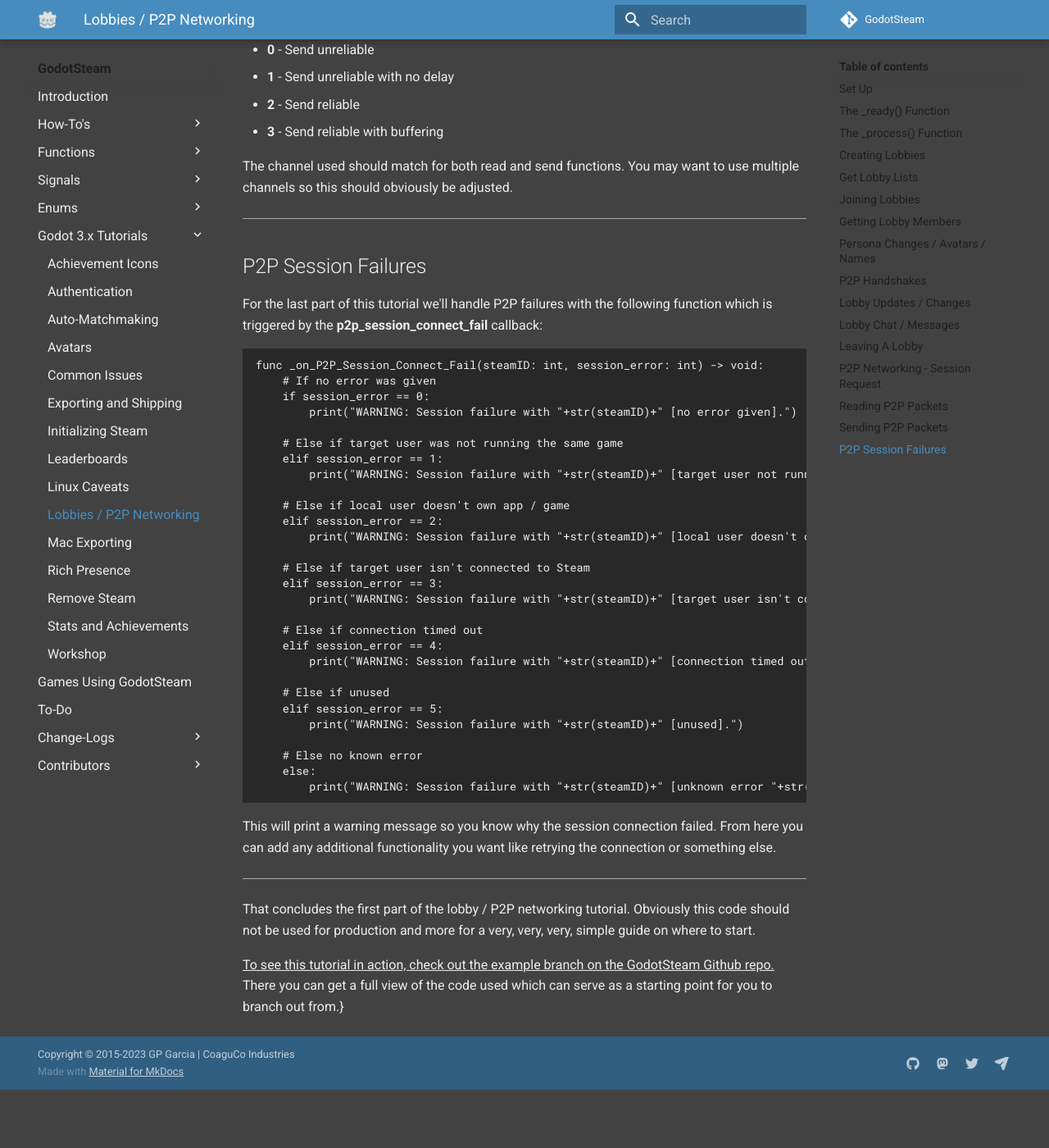
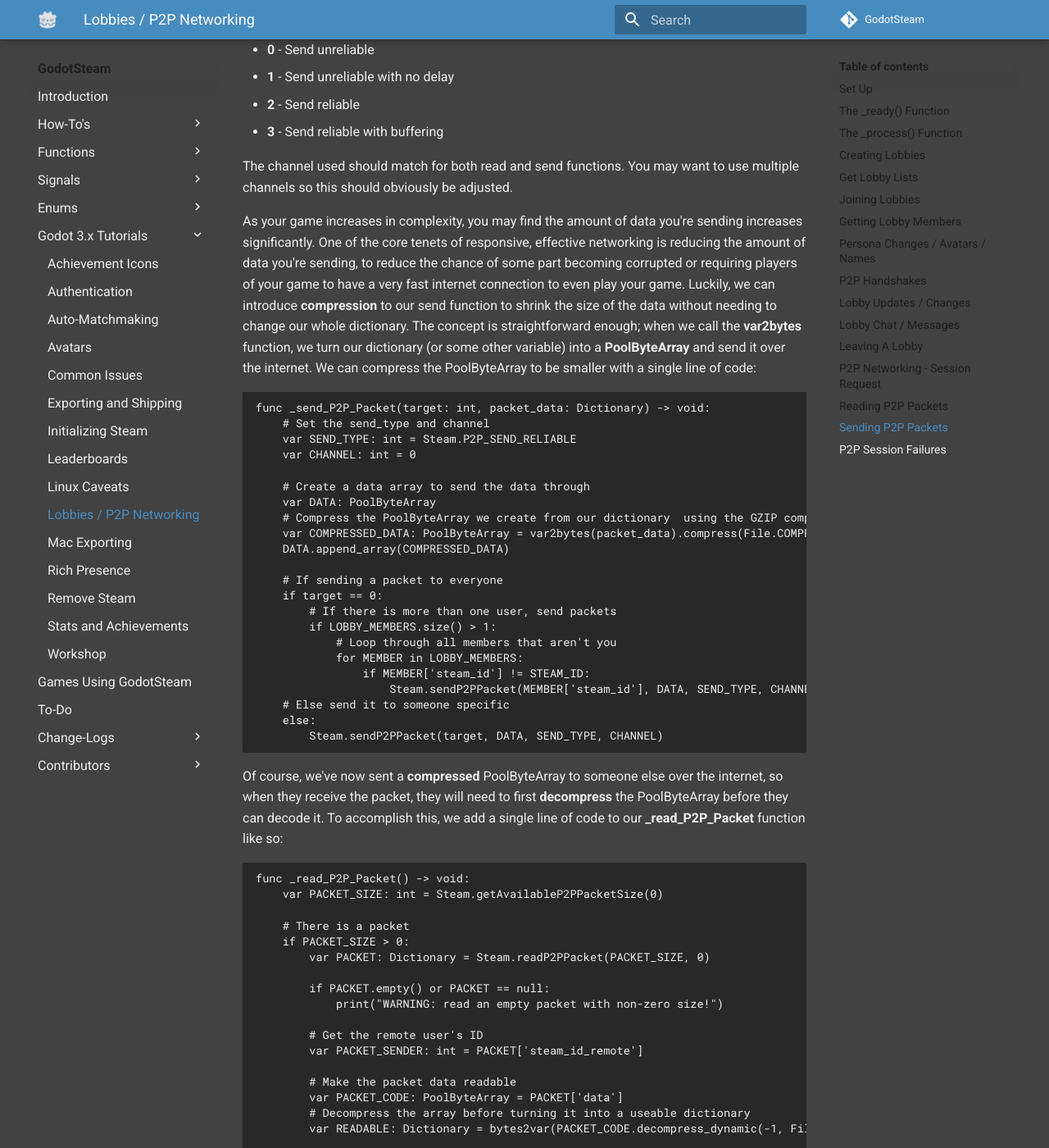
Before and after one commit to GodotSteam/GodotSteam, an MkDocs documentation site: the page built from docs/tutorials/lobbies_p2p.md, in a window 1280 px wide and 1400 px high, scrolled down 12981 px. Shown: the whole window at 82% size. Built offline with MkDocs 1.6.1 and Material for MkDocs 9.7.7, drawn with Linux system fonts in a browser that asks for light colours; comment, search, counter and statistics services are not loaded; before the commit the page ends 14310 px from its top, so only the background shows below that; some of the changed text lies outside the part shown.

Commit message:
Fixed sidebar todo link, fixed missing compression for p2p

`````diff
--- a/docs/tutorials/lobbies_p2p.md
+++ b/docs/tutorials/lobbies_p2p.md
@@ -542,6 +542,62 @@
 
 The channel used should match for both read and send functions. You may want to use multiple channels so this should obviously be adjusted.
 
+As your game increases in complexity, you may find the amount of data you're sending increases significantly. One of the core tenets of responsive, effective networking is reducing the amount of data you're sending, to reduce the chance of some part becoming corrupted or requiring players of your game to have a very fast internet connection to even play your game. Luckily, we can introduce **compression** to our send function to shrink the size of the data without needing to change our whole dictionary. The concept is straightforward enough; when we call the **var2bytes** function, we turn our dictionary (or some other variable) into a **PoolByteArray** and send it over the internet. We can compress the PoolByteArray to be smaller with a single line of code:
+
+````
+func _send_P2P_Packet(target: int, packet_data: Dictionary) -> void:
+	# Set the send_type and channel
+	var SEND_TYPE: int = Steam.P2P_SEND_RELIABLE
+	var CHANNEL: int = 0
+
+	# Create a data array to send the data through
+	var DATA: PoolByteArray
+	# Compress the PoolByteArray we create from our dictionary  using the GZIP compression method
+	var COMPRESSED_DATA: PoolByteArray = var2bytes(packet_data).compress(File.COMPRESSION_GZIP)
+	DATA.append_array(COMPRESSED_DATA)
+
+	# If sending a packet to everyone
+	if target == 0:
+		# If there is more than one user, send packets
+		if LOBBY_MEMBERS.size() > 1:
+			# Loop through all members that aren't you
+			for MEMBER in LOBBY_MEMBERS:
+				if MEMBER['steam_id'] != STEAM_ID:
+					Steam.sendP2PPacket(MEMBER['steam_id'], DATA, SEND_TYPE, CHANNEL)
+	# Else send it to someone specific
+	else:
+		Steam.sendP2PPacket(target, DATA, SEND_TYPE, CHANNEL)
+````
+
+Of course, we've now sent a **compressed** PoolByteArray to someone else over the internet, so when they receive the packet, they will need to first **decompress** the PoolByteArray before they can decode it.
+		To accomplish this, we add a single line of code to our **\_read_P2P_Packet** function like so:
+````
+func _read_P2P_Packet() -> void:
+	var PACKET_SIZE: int = Steam.getAvailableP2PPacketSize(0)
+
+	# There is a packet
+	if PACKET_SIZE > 0:
+		var PACKET: Dictionary = Steam.readP2PPacket(PACKET_SIZE, 0)
+
+		if PACKET.empty() or PACKET == null:
+			print("WARNING: read an empty packet with non-zero size!")
+
+		# Get the remote user's ID
+		var PACKET_SENDER: int = PACKET['steam_id_remote']
+
+		# Make the packet data readable
+		var PACKET_CODE: PoolByteArray = PACKET['data']
+		# Decompress the array before turning it into a useable dictionary
+		var READABLE: Dictionary = bytes2var(PACKET_CODE.decompress_dynamic(-1, File.COMPRESSION_GZIP))
+
+		# Print the packet to output
+		print("Packet: "+str(READABLE))
+
+		# Append logic here to deal with packet data
+````
+
+The key point to note here is the format **must be the same for sending and receiving**. There's a whole lot to read about compression in Godot, far beyond this tutorial; to learn more, [read all about it here.](https://docs.godotengine.org/en/stable/classes/class_poolbytearray.html#class-poolbytearray-method-compress)
+
 ---
 
 ## P2P Session Failures
--- a/mkdocs.yml
+++ b/mkdocs.yml
@@ -109,7 +109,7 @@
     - Stats and Achievements: 'tutorials/stats_achievements.md'
     - Workshop: 'tutorials/workshop.md'
   - Games Using GodotSteam: 'games.md'
-  - To-Do: 'https://github.com/Gramps/GodotSteam/projects/1'
+  - To-Do: 'https://github.com/users/Gramps/projects/1'
   - Change-Logs:
     - Godot 4.x: 'changelog/godot4.md'
     - Godot 3.x: 'changelog/godot3.md'
`````
